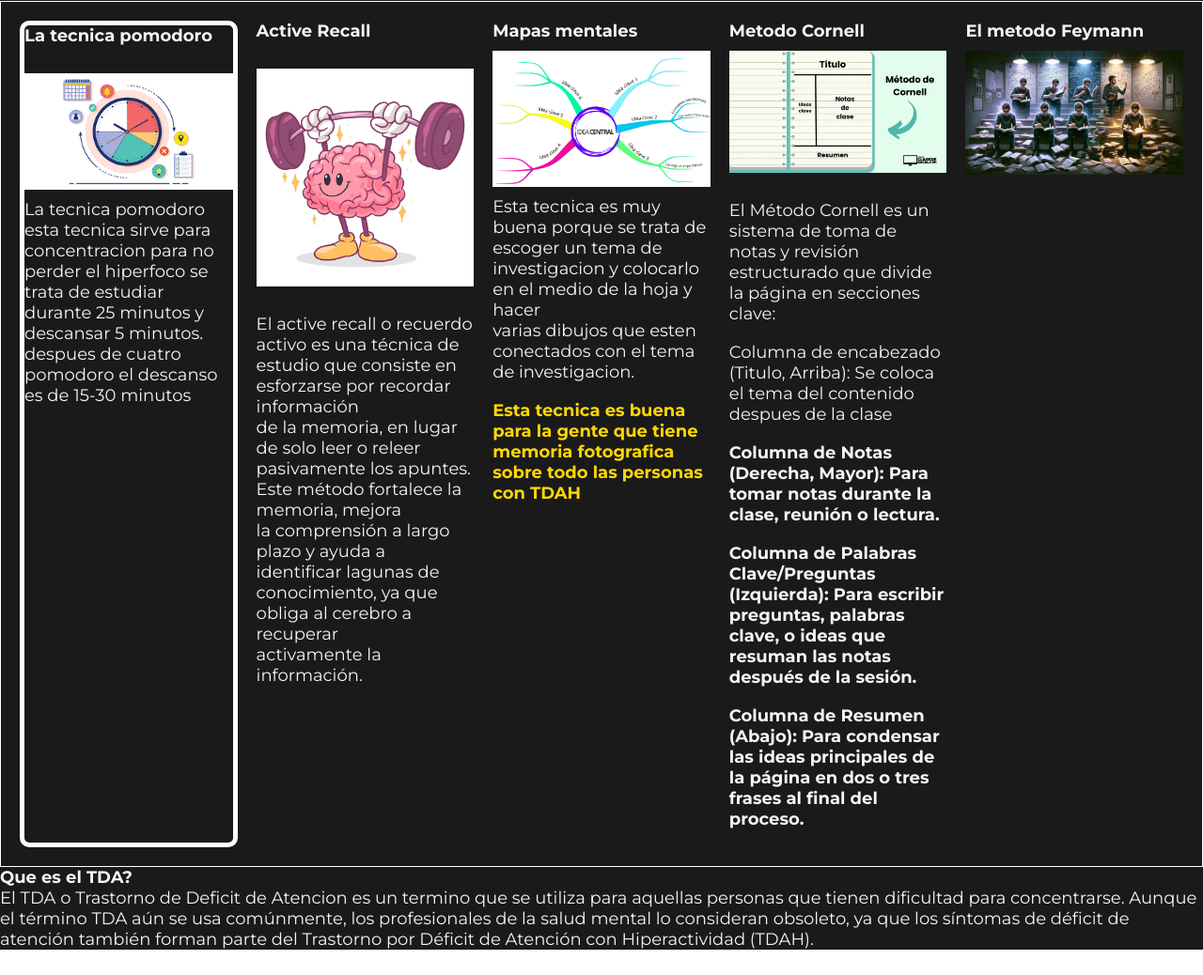
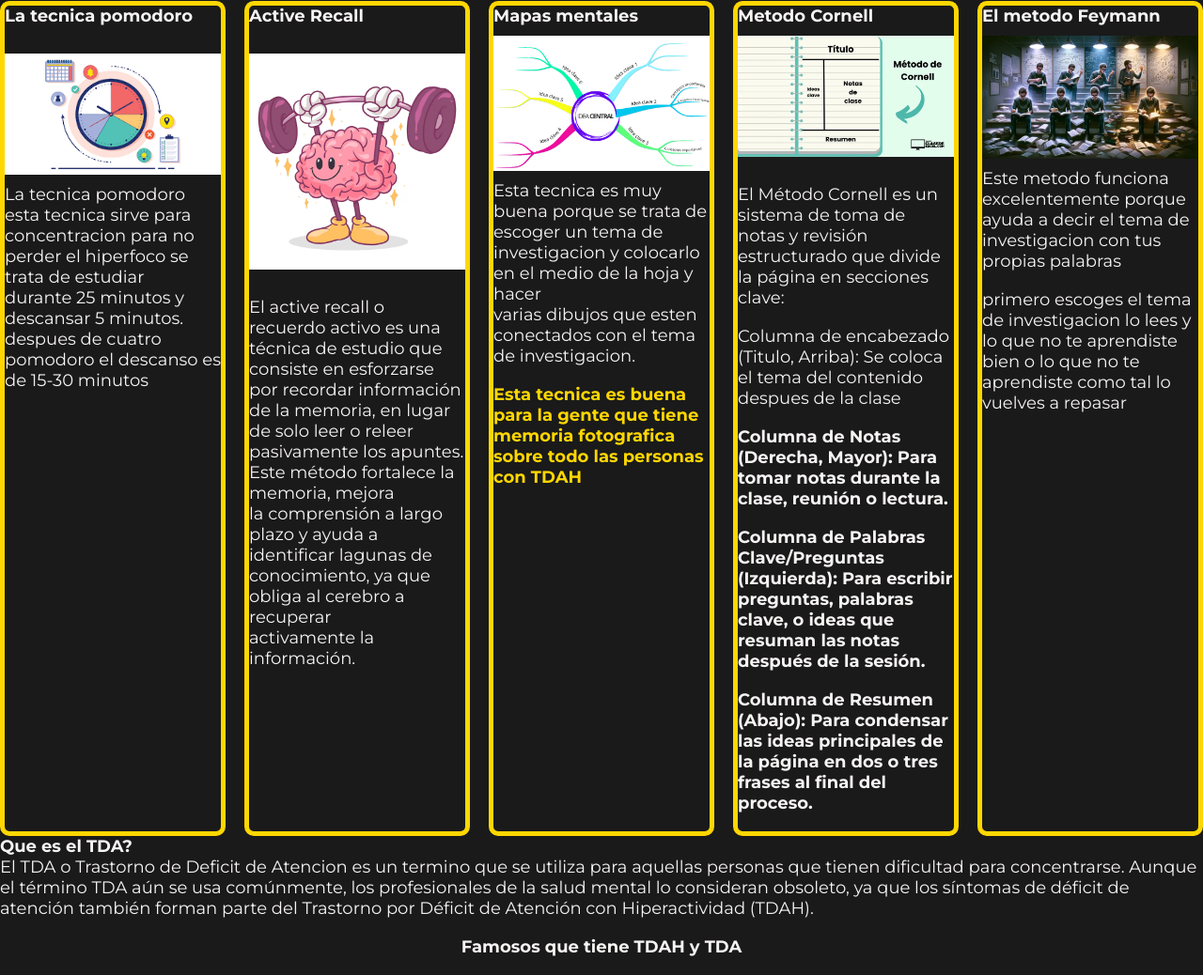
Before and after one commit to L-droid815/Pagina_Web_Para_PersonasCon_Autismo-github.io, a plain HTML site: page index.html in a window 1280 px wide. Shown: the part 252-1290 px from the top of the page at 94% size. Before the commit the page ends 1263 px from the top, so only its background shows below. Drawn offline with Linux system fonts and the light colour scheme.

Commit message:
Add files via upload
Proyecto casi finalizado

```diff
--- a/estilo.css
+++ b/estilo.css
@@ -70,13 +70,17 @@ img{
     grid-template-columns: repeat(5, 1fr);
     /* Espacio entre las tarjetas */
     gap: 20px;
-    padding: 20px;
-    border: 1px solid white;
 }
 
 /*Esta es la parte de las tecnicas de estudio*/
 
-.tecnica-pomodoro{
-    border: 5px solid white;
+.tecnica-pomodoro, .active-recall, .mapas-mentales, .metodo-cornell, .metodo-feymann{
+    border: 5px solid #FFD700;
     border-radius: 10px;
 }
+
+/*Esta es la parte del encabezado en donde estan los famosos que tienen TDAH y TDA*/
+
+.encabezado-1{
+    text-align: center;
+}
--- a/index.html
+++ b/index.html
@@ -123,7 +123,9 @@
 
                 <img src="./Imagenes/metodo feymann.webp" alt="">
 
-                <p></p>
+                <p>Este metodo funciona excelentemente porque ayuda a decir el tema de investigacion con tus propias palabras</p> <br>
+
+                <p>primero escoges el tema de investigacion lo lees y lo que no te aprendiste bien o lo que no te aprendiste como tal lo vuelves a repasar</p>
 
             </div>
 
@@ -134,7 +136,19 @@
 
         <h2>Que es el TDA?</h2>
 
-        <p>El TDA o Trastorno de Deficit de Atencion es un termino que se utiliza para aquellas personas que tienen dificultad para concentrarse. Aunque el término TDA aún se usa comúnmente, los profesionales de la salud mental lo consideran obsoleto, ya que los síntomas de déficit de atención también forman parte del Trastorno por Déficit de Atención con Hiperactividad (TDAH).</p>
+        <p>El TDA o Trastorno de Deficit de Atencion es un termino que se utiliza para aquellas personas que tienen dificultad para concentrarse. Aunque el término TDA aún se usa comúnmente, los profesionales de la salud mental lo consideran obsoleto, ya que los síntomas de déficit de atención también forman parte del Trastorno por Déficit de Atención con Hiperactividad (TDAH).</p> <br>
+
+
+        <div class="famosos-que-tienen-tdah-y-tda">
+
+            <h1 class="encabezado-1">Famosos que tiene TDAH y TDA</h1> <br>
+
+            <div class="usando-grid-2">
+
+
+            </div>
+
+        </div>
 
 
     </div>
```
Also changed, not shown: Imagenes/bill gates.webp (added), Imagenes/jim carrey.webp (added), Imagenes/justin bieber.webp (added), Imagenes/michael jordan.webp (added), Imagenes/steve jobs.webp (added), Imagenes/will smith.webp (added).
